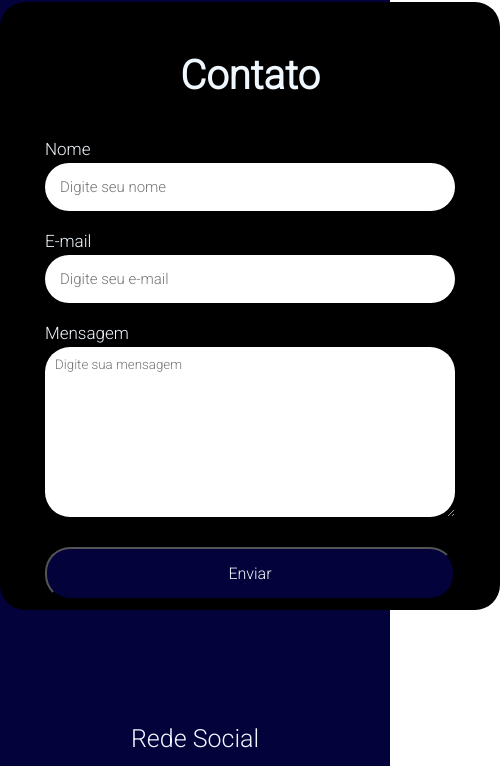
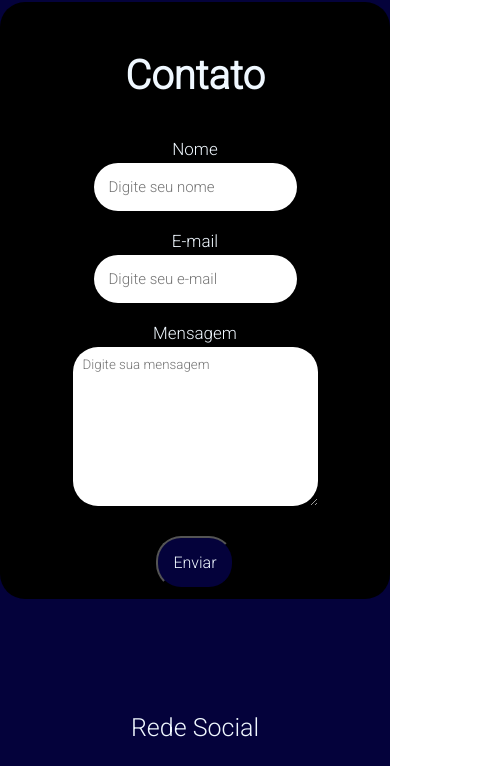
Before and after one commit to CarolFenixBr/CarolinePortfolioPessoal, a plain HTML site: page index.html in a window 390 px wide. Shown: the part 3680-4446 px from the top of the page, 500 px wide, since content can reach past the window. Drawn offline with Linux system fonts and the light colour scheme; a web font is replaced by a local one.

Commit message:
Update style.css

```diff
--- a/style.css
+++ b/style.css
@@ -336,10 +336,26 @@ footer p {
         justify-content: space-between;
     }
 
-    .Contatos {
+    form {
+        flex-direction: column;
+        align-items: center;
+        justify-content: space-between;
+        text-align: center;
+        height: 450px;
+    }
+
+    .Contato{
+        display: flex;
+        flex-direction: column;
+        width: 100%;
+
+    }
+
+    footer {
         flex-direction: column;
         align-items: center;
         justify-content: space-between;
         text-align: center;
     }
+
 }
```
